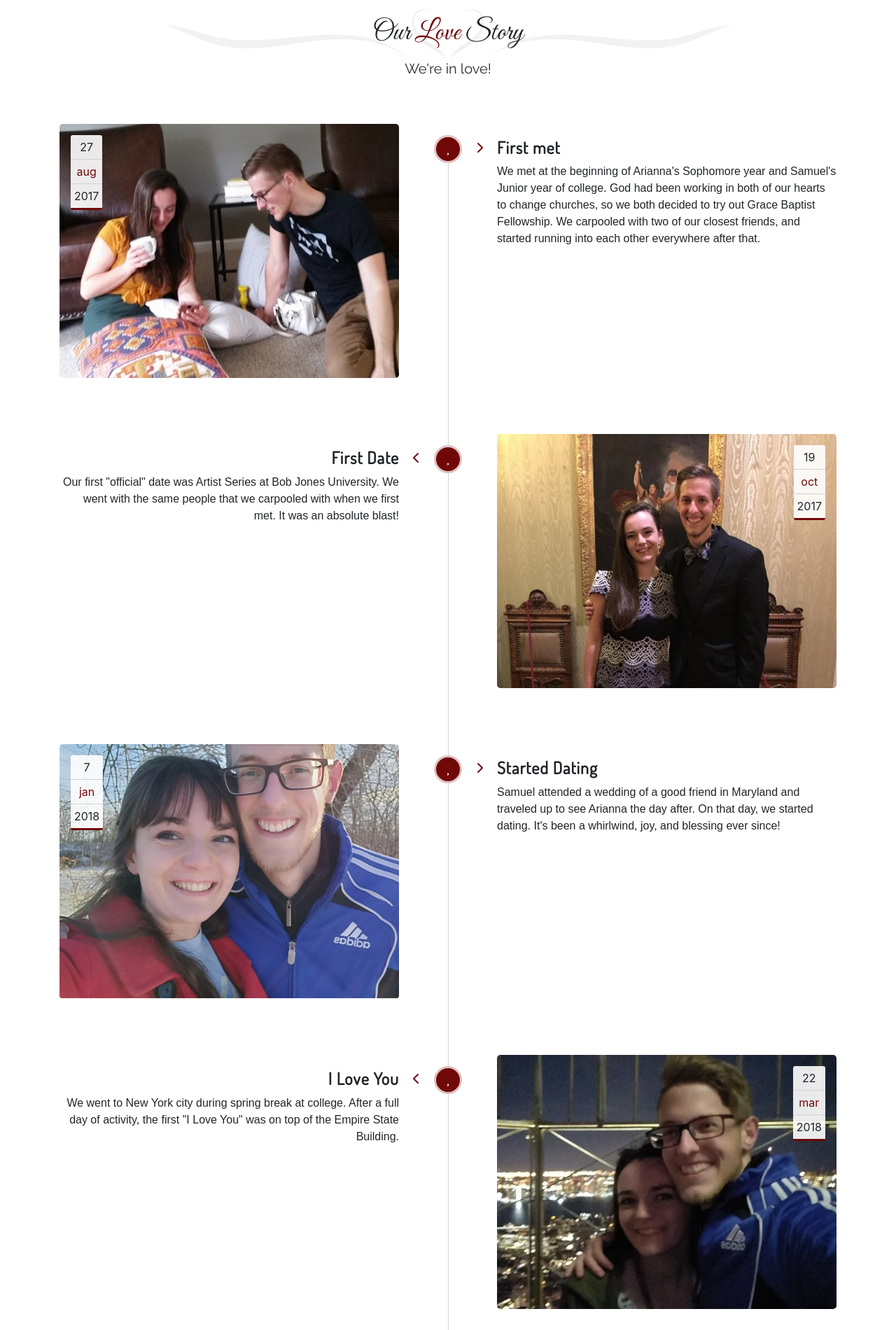
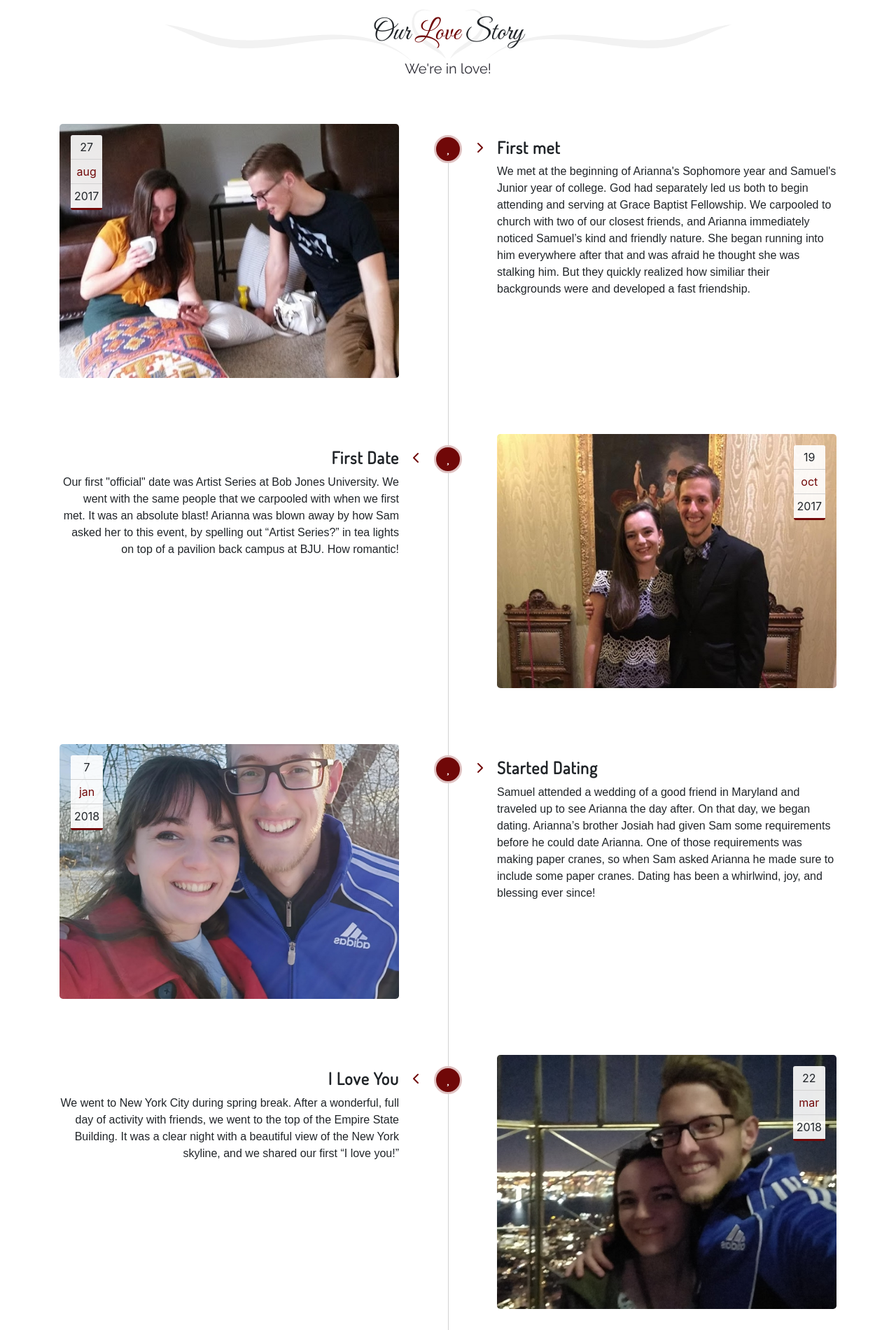
Before and after one commit to Samhenry97/Wedding, a Django app: page / in a window 1280 px wide. Shown: the part 2346-4246 px from the top of the page at 70% size. Run offline with Django 3.2, Linux system fonts and the light colour scheme; style sheets or scripts are compiled from the project's sources; some libraries are stand-ins or nearby versions; some web fonts are replaced.

Commit message:
Homepage Text, Small Updates

```diff
--- a/samari/templates/index.html
+++ b/samari/templates/index.html
@@ -204,7 +204,7 @@
         <div class="tline-right col-sm-12 col-md-6 text-left date-circle margin-b-2">
           <div class="tline-arrow"><i class="fa fa-chevron-right"></i></div>
           <h4 class="tline-title">First met</h4>
-          <p>We met at the beginning of Arianna's Sophomore year and Samuel's Junior year of college. God had been working in both of our hearts to change churches, so we both decided to try out Grace Baptist Fellowship. We carpooled with two of our closest friends, and started running into each other everywhere after that.</p>
+          <p>We met at the beginning of Arianna's Sophomore year and Samuel's Junior year of college. God had separately led us both to begin attending and serving at Grace Baptist Fellowship. We carpooled to church with two of our closest friends, and Arianna immediately noticed Samuel’s kind and friendly nature. She began running into him everywhere after that and was afraid he thought she was stalking him. But they quickly realized how similiar their backgrounds were and developed a fast friendship.</p>
         </div>
       </div>
 
@@ -224,7 +224,7 @@
         <div class="tline-left col-sm-12 col-md-6 text-left date-circle margin-b-2">
           <div class="tline-arrow"><i class="fa fa-chevron-left"></i></div>
           <h4 class="tline-title">First Date</h4>
-          <p>Our first "official" date was Artist Series at Bob Jones University. We went with the same people that we carpooled with when we first met. It was an absolute blast!</p>
+          <p>Our first "official" date was Artist Series at Bob Jones University. We went with the same people that we carpooled with when we first met. It was an absolute blast! Arianna was blown away by how Sam asked her to this event, by spelling out “Artist Series?” in tea lights on top of a pavilion back campus at BJU. How romantic!</p>
         </div>
       </div>
 
@@ -244,7 +244,7 @@
         <div class="tline-right col-sm-12 col-md-6 text-left date-circle margin-b-2">
           <div class="tline-arrow"><i class="fa fa-chevron-right"></i></div>
           <h4 class="tline-title">Started Dating</h4>
-          <p>Samuel attended a wedding of a good friend in Maryland and traveled up to see Arianna the day after. On that day, we started dating. It's been a whirlwind, joy, and blessing ever since!</p>
+          <p>Samuel attended a wedding of a good friend in Maryland and traveled up to see Arianna the day after. On that day, we began dating. Arianna’s brother Josiah had given Sam some requirements before he could date Arianna. One of those requirements was making paper cranes, so when Sam asked Arianna he made sure to include some paper cranes. Dating has been a whirlwind, joy, and blessing ever since!</p>
         </div>
       </div>
 
@@ -264,7 +264,7 @@
         <div class="tline-left col-sm-12 col-md-6 text-left date-circle margin-b-2">
           <div class="tline-arrow"><i class="fa fa-chevron-left"></i></div>
           <h4 class="tline-title">I Love You</h4>
-          <p>We went to New York city during spring break at college. After a full day of activity, the first "I Love You" was on top of the Empire State Building.</p>
+          <p>We went to New York City during spring break. After a wonderful, full day of activity with friends, we went to the top of the Empire State Building. It was a clear night with a beautiful view of the New York skyline, and we shared our first “I love you!”</p>
         </div>
       </div>
 
@@ -284,7 +284,7 @@
         <div class="tline-right col-sm-12 col-md-6 text-left date-circle margin-b-2">
           <div class="tline-arrow"><i class="fa fa-chevron-right"></i></div>
           <h4 class="tline-title">Engaged!</h4>
-          <p>We went on a missions trip to Antigua in May of 2019. On the last day there, the missionaries and team leaders helped Samuel set up for the engagement. We got engaged on one of the most beautiful beaches on the island!</p>
+          <p>We went on a missions trip to Antigua in May of 2019. On the last day there, the missionaries and team leaders helped Samuel set up for the engagement. We got engaged on one of the most beautiful beaches on the island! Arianna was completely surprised by the proposal. Samuel had arranged a flower heart on the beach for Arianna and before proposing sang a song he had written for her. And we were able to share half an hour on the beach celebrating our engagement by ourselves. It was absolutely perfect!</p>
         </div>
       </div>
 
@@ -319,7 +319,7 @@
         <div class="tline-right col-sm-12 col-md-6 text-left date-circle margin-b-2">
           <div class="tline-arrow"><i class="fa fa-chevron-right"></i></div>
           <h4 class="tline-title">Future Plans</h4>
-          <p>We plan on being married.</p>
+          <p>We will be living in Greenville, South Carolina. Samuel will continue working for Follett School Solutions, as a Software Developer. Arianna is looking for employment, before Lord allowing she will begin grad school in the Fall of 2020.</p>
         </div>
       </div>
     </div>
@@ -354,8 +354,10 @@
           </h3>
           <div>
             <p>
-              Our wedding ceremony will be held at Arianna's church at 1:00 pm on January 4, 2020. See the address or the map below for the location.
+              Our wedding ceremony will be held at Arianna’s Church at 1:00 pm on January 4, 2020. See the address or the map below for the location.
               <br><br>
+              <b>Calvary Baptist Church</b>
+              <br>
               <b>3300 Ridge Road</b>
               <br>
               <b>Bloomsburg, PA 17815</b>
@@ -369,7 +371,7 @@
           </h3>
           <div>
             <p>
-              The reception will be held immediately following the wedding ceremony. Meals will be provided for all who attend. The location is the same as the ceremony.
+              A lunch reception will be held immediately following the wedding ceremony at the same venue.
             </p>
           </div>
         </div>
@@ -377,7 +379,7 @@
       <div class="details-2 col-sm-12 col-md-6">
         <h3>About the Wedding</h3>
         <p>
-          We're both so excited for all those who are able to be with us on this special day! Thank you all for taking time out of your weekend to show support as we start our lives together.
+          We're both so excited to share our joy with you on our special day! Thank you for all your support and encouragement as we start our lives together.
         </p>
       </div>
     </div>
@@ -394,7 +396,7 @@
           <img class="headline-hearth" src="{% static 'img/headline-hearth.svg' %}"/>
         </div>
         <h2 class="big-heading">Bridal <span class="text-primary">Party</span></h2>
-        <p class="sub-heading col-lg-8 offset-lg-2 margin-b-5">We're Excited to Have These Special People!</p>
+        <p class="sub-heading col-lg-8 offset-lg-2 margin-b-5">We’re excited for these special people to stand beside us on our wedding day!</p>
       </div>
     </div>
     <div class="row">
--- a/samari/templates/rsvp.html
+++ b/samari/templates/rsvp.html
@@ -2,7 +2,7 @@
 
 {% load static %}
 
-{% block title %} {{block.super}} - Home {% endblock %}
+{% block title %} {{block.super}} - RSVP {% endblock %}
 
 {% block content %}
 <div id="home"></div>
```
